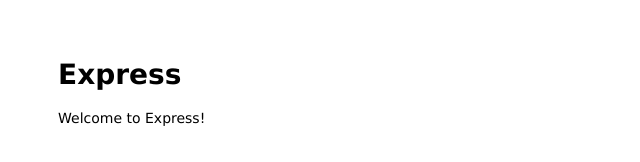
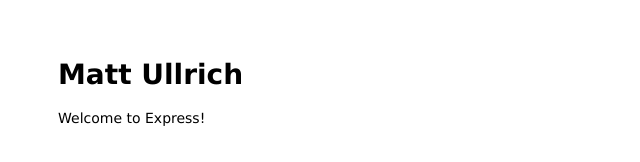
Before and after one commit to mtu5017/gitdemo, a website: page public/index.html in a window 1280 px wide. Shown: the whole page, without its empty margins (0-640 px from the left). Drawn offline with Linux system fonts and the light colour scheme.

Commit message:
CHanged heading text to my name

```diff
--- a/public/index.html
+++ b/public/index.html
@@ -6,7 +6,7 @@
 </head>
 
 <body>
-  <h1>Express</h1>
+  <h1>Matt Ullrich</h1>
   <p>Welcome to Express!</p>
 </body>
 
```
